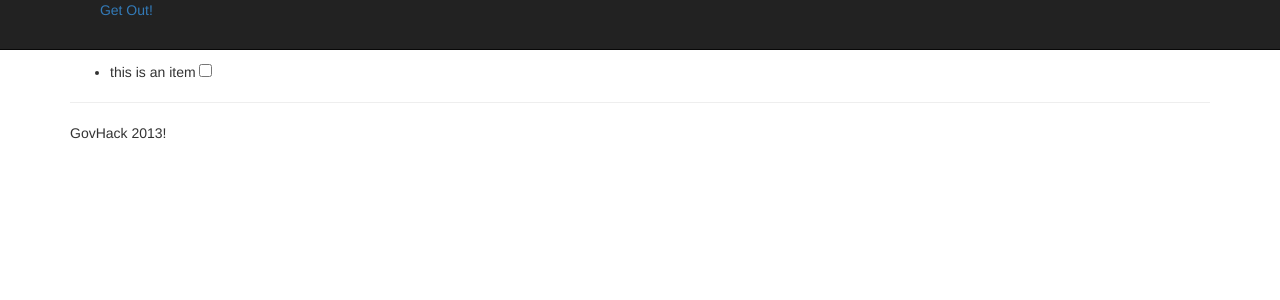
After one commit to Get-out/getout, a Django app: template get_out/templates/list.html in a window 1280 px wide. The commit adds this page. Shown: the top 300 px of the page. Run offline with Django 3.2, Linux system fonts and the light colour scheme; the template is opened without the code that fills it: most values are stand-ins (such as "Sample title", 1, 10 or a date in 2020); some libraries are stand-ins or nearby versions.

Commit message:
Adding list view

```diff
--- a/get_out/templates/base.html
+++ b/get_out/templates/base.html
@@ -29,7 +29,7 @@
 	</div>
 </div>
 
-<div class="container">
+<div class="container" style="padding-top:60px;">
 
 	{% block body %}{% endblock %}
 
--- /dev/null
+++ b/get_out/templates/list.html
@@ -0,0 +1,13 @@
+{% extends "templates/base.html" %}
+{% block body %}
+	<ul>
+	{% for x in things %}
+		{% block item %}
+		<li>
+			this is an item
+			<input type="checkbox">
+		</li>
+		{% endblock %}
+	{% endfor %}
+	</ul>
+{% endblock %}
--- a/get_out/urls.py
+++ b/get_out/urls.py
@@ -7,6 +7,8 @@ from django.conf.urls import patterns, include, url
 urlpatterns = patterns('',
     # Examples:
     url(r'^$', 'get_out.views.index', name='home'),
+
+    url(r'^list$', 'get_out.views.list_view', name='list'),
     # url(r'^get_out/', include('get_out.foo.urls')),
 
     # Uncomment the admin/doc line below to enable admin documentation:
--- a/get_out/views.py
+++ b/get_out/views.py
@@ -1,7 +1,11 @@
 from django.template import RequestContext, loader
 from django.http import HttpResponse
+from django.shortcuts import render_to_response
 
 def index(request):
     template = loader.get_template('templates/index.html')
     context = RequestContext(request)
     return HttpResponse(template.render(context))
+
+def list_view(request):
+    return render_to_response('templates/list.html', {'things': [1,2,3]}, context_instance=RequestContext(request))
```
